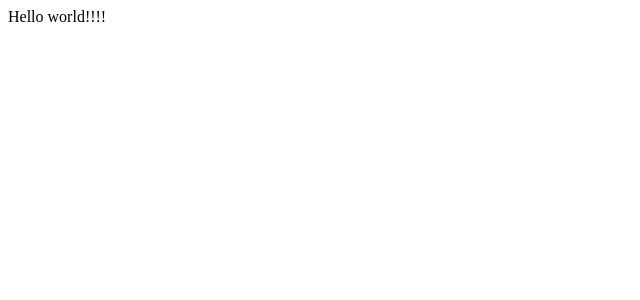
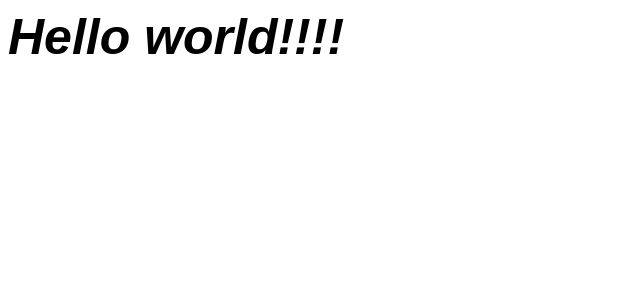
Before and after one commit to paulogc/top-royale, a React app: page / in a window 1280 px wide. Shown: the top 300 px of the page, without its empty margins (0-640 px from the left). Built offline with nearby package versions, Linux system fonts and the light colour scheme.

Commit message:
configured css-loader

```diff
--- a/package.json
+++ b/package.json
@@ -26,6 +26,7 @@
     "eslint-plugin-react": "^7.5.1",
     "html-loader": "^0.5.1",
     "html-webpack-plugin": "^2.30.1",
+    "style-loader": "^0.19.0",
     "webpack": "^3.10.0",
     "webpack-dev-server": "^2.9.7"
   },
--- /dev/null
+++ b/src/App.css
@@ -0,0 +1,6 @@
+.app-example {
+  font-family: Arial, Helvetica, sans-serif;
+  font-size: 50px;
+  font-style: italic;
+  font-weight: bold;
+}
--- a/src/App.jsx
+++ b/src/App.jsx
@@ -1,7 +1,9 @@
 import React from 'react';
 
+import './App.css';
+
 const App = () => (
-  <div>
+  <div className="app-example">
     Hello world!!!!
   </div>
 );
--- a/webpack.config.js
+++ b/webpack.config.js
@@ -30,13 +30,15 @@ const config = {
         options: {
           emitWarning: true,
         },
+      },
+      {
+        test: /\.css$/,
+        exclude: /node_modules/,
+        use: [
+          'style-loader',
+          'css-loader',
+        ],
       }
-    ],
-    loaders: [
-      {
-        test: /\.html$/,
-        loader: 'html-loader'
-      },
     ],
   },
   plugins: [
```
